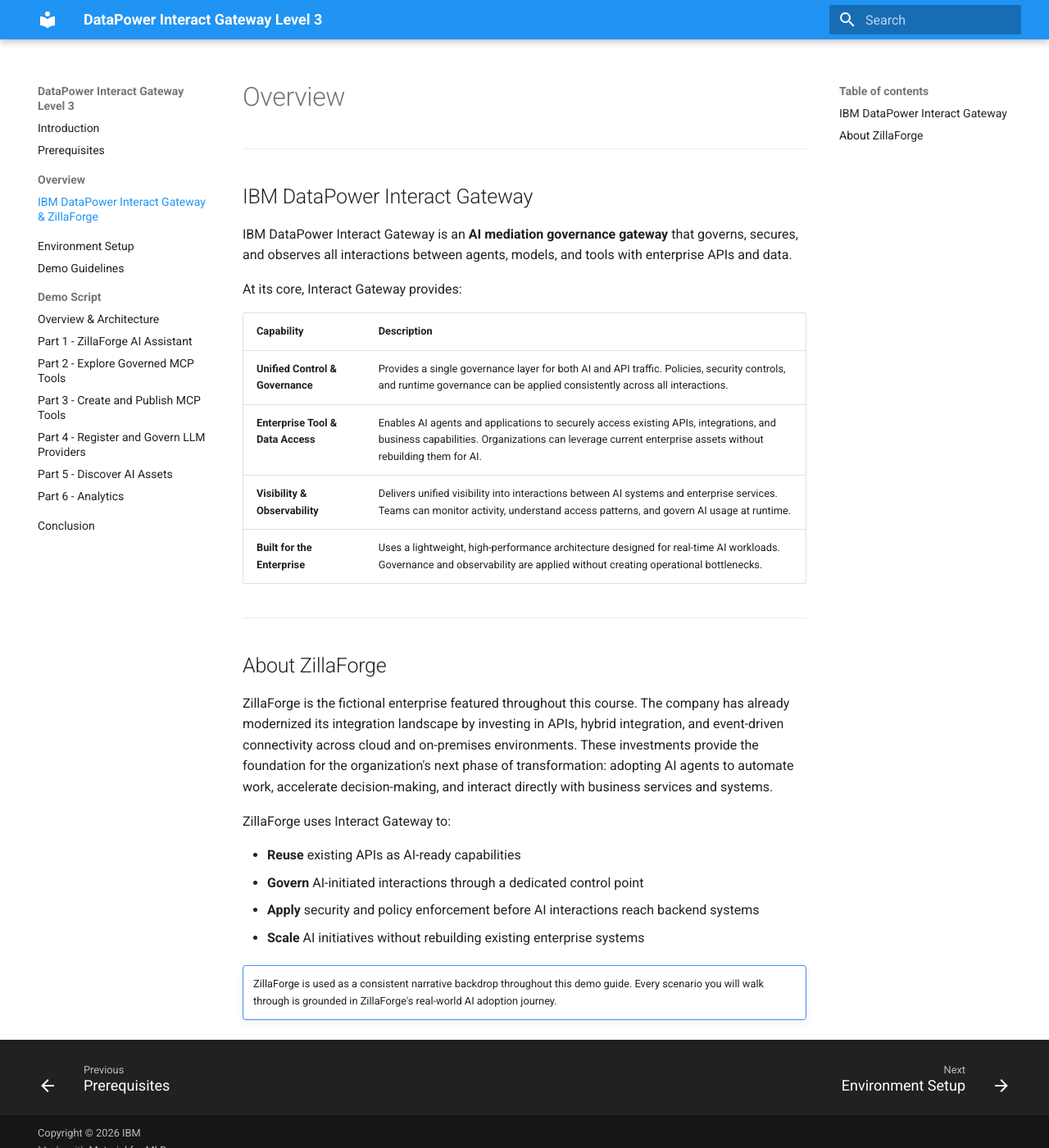
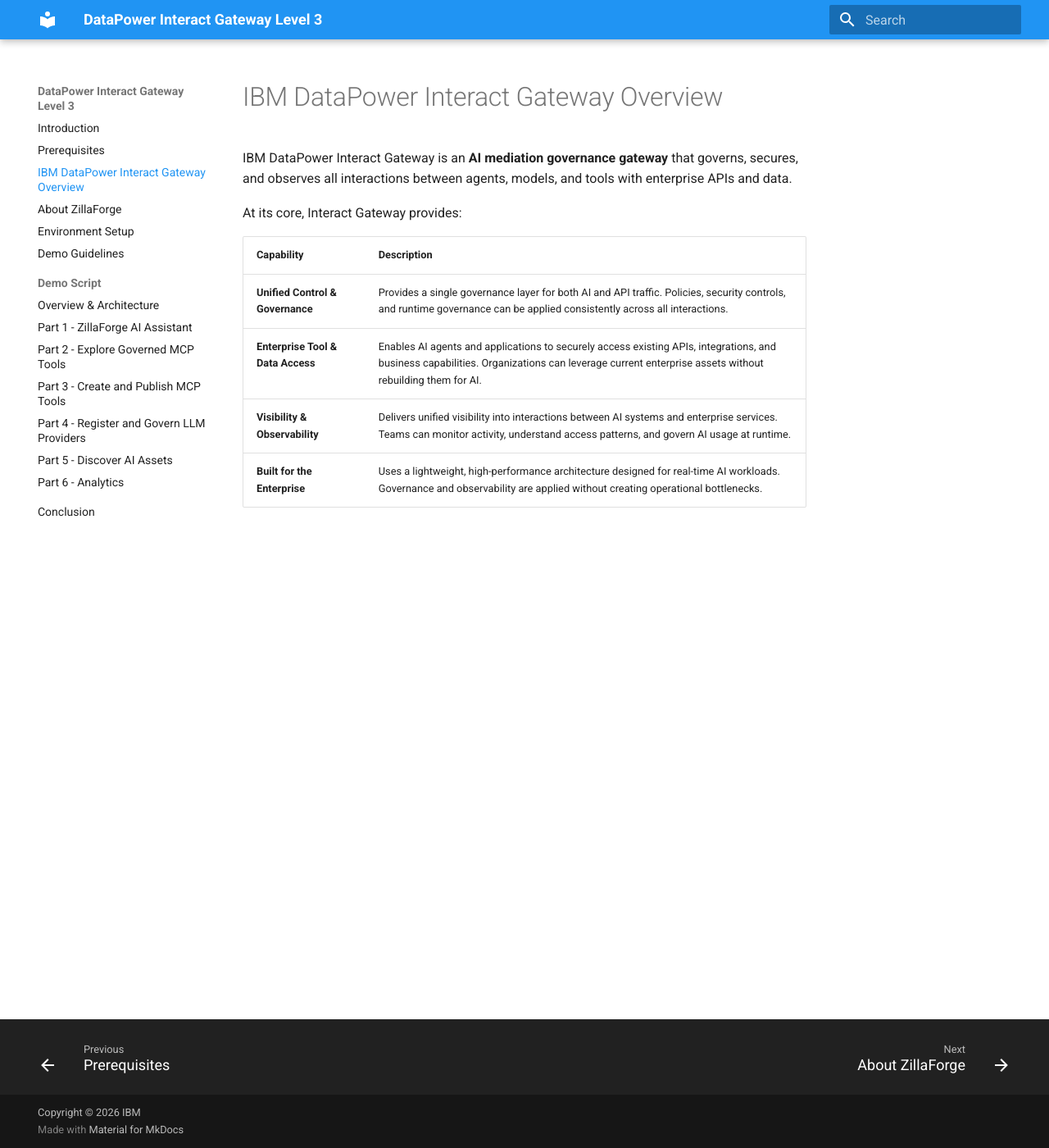
Before and after one commit to anupamataduri/DataPower-Interact-Gateway-Level-3, an MkDocs documentation site: the page built from docs/overview.md, in a window 1280 px wide and 1400 px high. Shown: the whole window at 82% size. Built offline with MkDocs 1.6.1 and Material for MkDocs 9.7.7, drawn with Linux system fonts in a browser that asks for light colours.

Commit message:
Split Overview into separate IBM DataPower Interact Gateway Overview and About ZillaForge pages

```diff
--- a/docs/overview.md
+++ b/docs/overview.md
@@ -1,8 +1,4 @@
-# Overview
-
----
-
-## IBM DataPower Interact Gateway
+# IBM DataPower Interact Gateway Overview
 
 IBM DataPower Interact Gateway is an **AI mediation governance gateway** that governs, secures, and observes all interactions between agents, models, and tools with enterprise APIs and data.
 
@@ -14,19 +10,3 @@
 | **Enterprise Tool & Data Access** | Enables AI agents and applications to securely access existing APIs, integrations, and business capabilities. Organizations can leverage current enterprise assets without rebuilding them for AI. |
 | **Visibility & Observability** | Delivers unified visibility into interactions between AI systems and enterprise services. Teams can monitor activity, understand access patterns, and govern AI usage at runtime. |
 | **Built for the Enterprise** | Uses a lightweight, high-performance architecture designed for real-time AI workloads. Governance and observability are applied without creating operational bottlenecks. |
-
----
-
-## About ZillaForge
-
-ZillaForge is the fictional enterprise featured throughout this course. The company has already modernized its integration landscape by investing in APIs, hybrid integration, and event-driven connectivity across cloud and on-premises environments. These investments provide the foundation for the organization's next phase of transformation: adopting AI agents to automate work, accelerate decision-making, and interact directly with business services and systems.
-
-ZillaForge uses Interact Gateway to:
-
-- **Reuse** existing APIs as AI-ready capabilities
-- **Govern** AI-initiated interactions through a dedicated control point
-- **Apply** security and policy enforcement before AI interactions reach backend systems
-- **Scale** AI initiatives without rebuilding existing enterprise systems
-
-!!! note ""
-    ZillaForge is used as a consistent narrative backdrop throughout this demo guide. Every scenario you will walk through is grounded in ZillaForge's real-world AI adoption journey.
--- a/mkdocs.yml
+++ b/mkdocs.yml
@@ -11,8 +11,8 @@
 nav:
   - Introduction: 'index.md'
   - Prerequisites: 'prerequisites.md'
-  - Overview:
-    - IBM DataPower Interact Gateway & ZillaForge: 'overview.md'
+  - IBM DataPower Interact Gateway Overview: 'overview.md'
+  - About ZillaForge: 'zillaforge.md'
   - Environment Setup: 'environment.md'
   - Demo Guidelines: 'demo-guidelines.md'
   - Demo Script:
```
Also changed, not shown: docs/zillaforge.md (added, +13 -0 lines).
